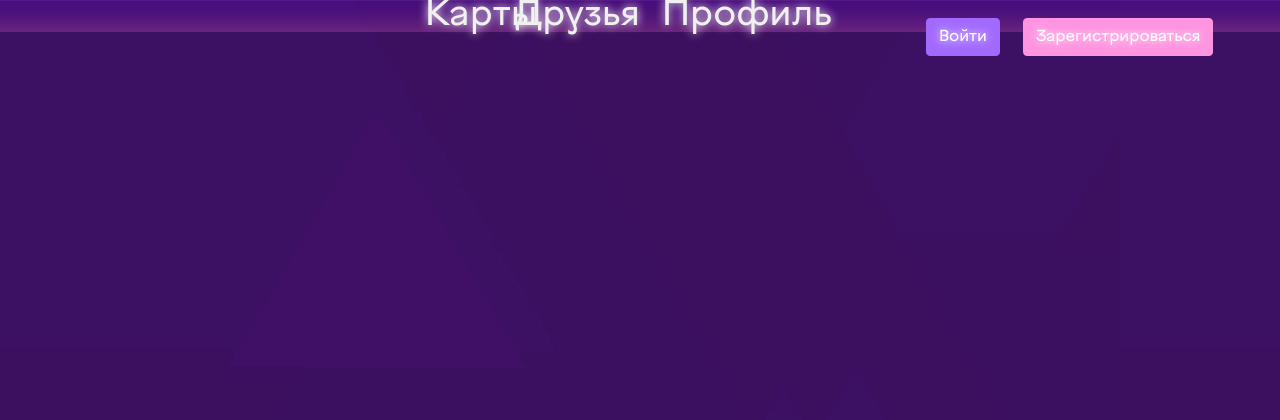
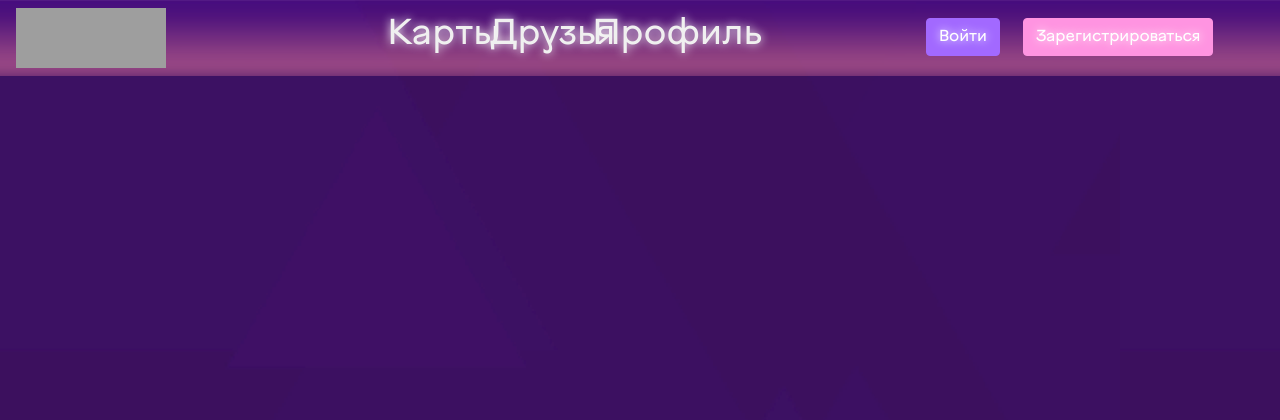
Before and after one commit to alino4ka92/Rizumu-web, a Flask app: page / in a window 1280 px wide. Shown: the top 420 px of the page. Run offline with Flask 2, Linux system fonts and the light colour scheme; some libraries are stand-ins or nearby versions; grey boxes are pictures that could not be loaded.

Commit message:
правки

```diff
--- a/static/css/body.css
+++ b/static/css/body.css
@@ -13,6 +13,8 @@
 }
 .alter-button {
     text-shadow: 0px 0px 10px white;
+    height:60px;
+    width:150px;
     background-color: transparent;
     border: 0;
     padding: 0;
@@ -72,7 +74,7 @@
 
 .profile-button {
     position: absolute;
-    right: 35%;
+    right: 42%;
 }
 
 h1 {
@@ -125,9 +127,9 @@
     font-family: CorpRound;
     text-shadow: 0px 0px 10px white;
     height: 60px;
-    width: 120px;
+    width: 150px;
     border-radius: 10px;
     background-color: #aaa0ff;
     color: #ffffff;
-    font-size: 30pt;
+    font-size: 123%;
 }
```
Also changed, not shown: static/img/avatars/1.png, static/img/maps/background desuuu.jpg.png, static/img/maps/begeeeeee.jpg.png.
